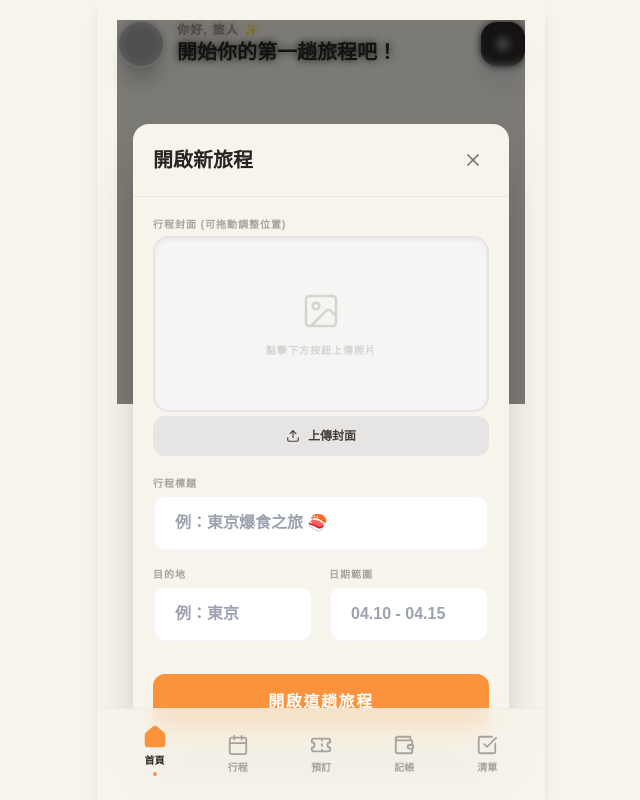
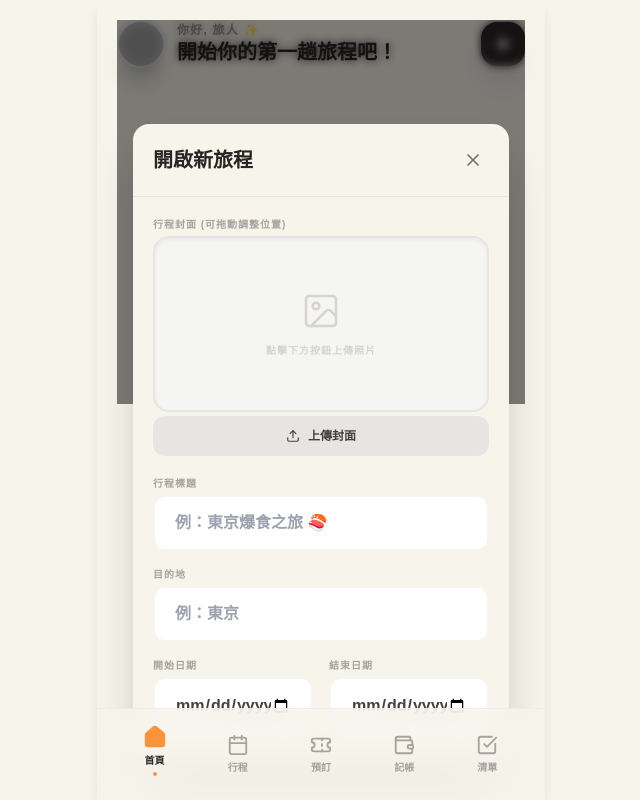
Before and after one commit to evo20537-stack/travel-log-app, a React (Vite) app: page / in a window 1280 px wide. Shown: the whole page, without its empty margins (319-959 px from the left). Built offline with nearby package versions, Linux system fonts and the light colour scheme; no server answers; the database is empty; grey boxes are pictures that could not be loaded; a web font is replaced by a local one.

Commit message:
feat: 將旅程日期的手動輸入，改為使用日曆點選

```diff
--- a/src/components/Dashboard/TripModal.tsx
+++ b/src/components/Dashboard/TripModal.tsx
@@ -4,6 +4,7 @@ import Modal from '../ui/Modal';
 import { Button } from '../ui/Button';
 import { Trash2, Upload, ImageIcon, Move } from 'lucide-react';
 import { Trip } from '../../types';
+import { format, parseISO } from 'date-fns';
 
 interface TripModalProps {
   isOpen: boolean;
@@ -18,12 +19,16 @@ const TripModal: React.FC<TripModalProps> = ({ isOpen, onClose, editingTrip, onA
   const [tripFormData, setTripFormData] = useState({
     title: '', destination: '', dates: '', status: '規劃中' as Trip['status'], image: '', image_offset: 50
   });
+  const [startDate, setStartDate] = useState('');
+  const [endDate, setEndDate] = useState('');
+
   const tripFileRef = useRef<HTMLInputElement>(null);
   const [isDragging, setIsDragging] = useState(false);
   const [startY, setStartY] = useState(0);
   const [startOffset, setStartOffset] = useState(50);
 
   useEffect(() => {
+    if (isOpen) {
         if (editingTrip) {
             setTripFormData({
                 title: editingTrip.title,
@@ -33,10 +38,28 @@ const TripModal: React.FC<TripModalProps> = ({ isOpen, onClose, editingTrip, onA
                 image: editingTrip.image || '',
                 image_offset: editingTrip.image_offset ?? 50
             });
+            // Clear date pickers; user must re-select if they want to change.
+            setStartDate('');
+            setEndDate('');
         } else {
             setTripFormData({ title: '', destination: '', dates: '', status: '規劃中', image: '', image_offset: 50 });
+            setStartDate('');
+            setEndDate('');
+        }
     }
   }, [editingTrip, isOpen]);
+
+  useEffect(() => {
+    if (startDate && endDate) {
+      if (parseISO(endDate) < parseISO(startDate)) {
+        return;
+      }
+      const formattedStartDate = format(parseISO(startDate), 'MM.dd');
+      const formattedEndDate = format(parseISO(endDate), 'MM.dd');
+      setTripFormData(prev => ({ ...prev, dates: `${formattedStartDate} - ${formattedEndDate}` }));
+    }
+  }, [startDate, endDate]);
+
 
   const handleImageUpload = (e: React.ChangeEvent<HTMLInputElement>) => {
     const file = e.target.files?.[0];
@@ -51,6 +74,10 @@ const TripModal: React.FC<TripModalProps> = ({ isOpen, onClose, editingTrip, onA
 
   const handleTripSubmit = (e: React.FormEvent) => {
     e.preventDefault();
+    if (startDate && endDate && parseISO(endDate) < parseISO(startDate)) {
+      alert('結束日期不能早於開始日期！');
+      return;
+    }
     const { image, ...restOfData } = tripFormData;
     const dataToSubmit: any = { ...restOfData, image_offset: Math.round(tripFormData.image_offset) };
 
@@ -61,6 +88,10 @@ const TripModal: React.FC<TripModalProps> = ({ isOpen, onClose, editingTrip, onA
     if (editingTrip) {
       onEditTrip(editingTrip.id, dataToSubmit);
     } else {
+        if (!tripFormData.dates) {
+            alert('請選擇開始與結束日期！');
+            return;
+        }
       onAddTrip(dataToSubmit);
     }
     onClose();
@@ -122,14 +153,31 @@ const TripModal: React.FC<TripModalProps> = ({ isOpen, onClose, editingTrip, onA
             <label className="block text-[10px] font-black text-stone-400 tracking-widest uppercase mb-1">行程標題</label>
             <input required className="w-full px-5 py-3.5 rounded-xl border-2 border-stone-100 focus:border-orange-400 focus:outline-none font-black text-stone-700" value={tripFormData.title} onChange={e => setTripFormData({ ...tripFormData, title: e.target.value })} placeholder="例：東京爆食之旅 🍣" />
           </div>
-          <div className="grid grid-cols-2 gap-4">
           <div>
               <label className="block text-[10px] font-black text-stone-400 tracking-widest uppercase mb-1">目的地</label>
               <input required className="w-full px-5 py-3.5 rounded-xl border-2 border-stone-100 focus:border-orange-400 focus:outline-none font-black text-stone-700" value={tripFormData.destination} onChange={e => setTripFormData({ ...tripFormData, destination: e.target.value })} placeholder="例：東京" />
           </div>
+          <div className="grid grid-cols-2 gap-4">
             <div>
-              <label className="block text-[10px] font-black text-stone-400 tracking-widest uppercase mb-1">日期範圍</label>
-              <input required className="w-full px-5 py-3.5 rounded-xl border-2 border-stone-100 focus:border-orange-400 focus:outline-none font-black text-stone-700" placeholder="04.10 - 04.15" value={tripFormData.dates} onChange={e => setTripFormData({ ...tripFormData, dates: e.target.value })} />
+              <label className="block text-[10px] font-black text-stone-400 tracking-widest uppercase mb-1">開始日期</label>
+              <input
+                type="date"
+                required={!editingTrip}
+                className="w-full px-5 py-3.5 rounded-xl border-2 border-stone-100 focus:border-orange-400 focus:outline-none font-black text-stone-700"
+                value={startDate}
+                onChange={e => setStartDate(e.target.value)}
+              />
+            </div>
+            <div>
+              <label className="block text-[10px] font-black text-stone-400 tracking-widest uppercase mb-1">結束日期</label>
+              <input
+                type="date"
+                required={!editingTrip}
+                className="w-full px-5 py-3.5 rounded-xl border-2 border-stone-100 focus:border-orange-400 focus:outline-none font-black text-stone-700"
+                value={endDate}
+                onChange={e => setEndDate(e.target.value)}
+                min={startDate}
+              />
             </div>
           </div>
         </div>
```
Lines whose indentation alone changed are shown as unchanged.
